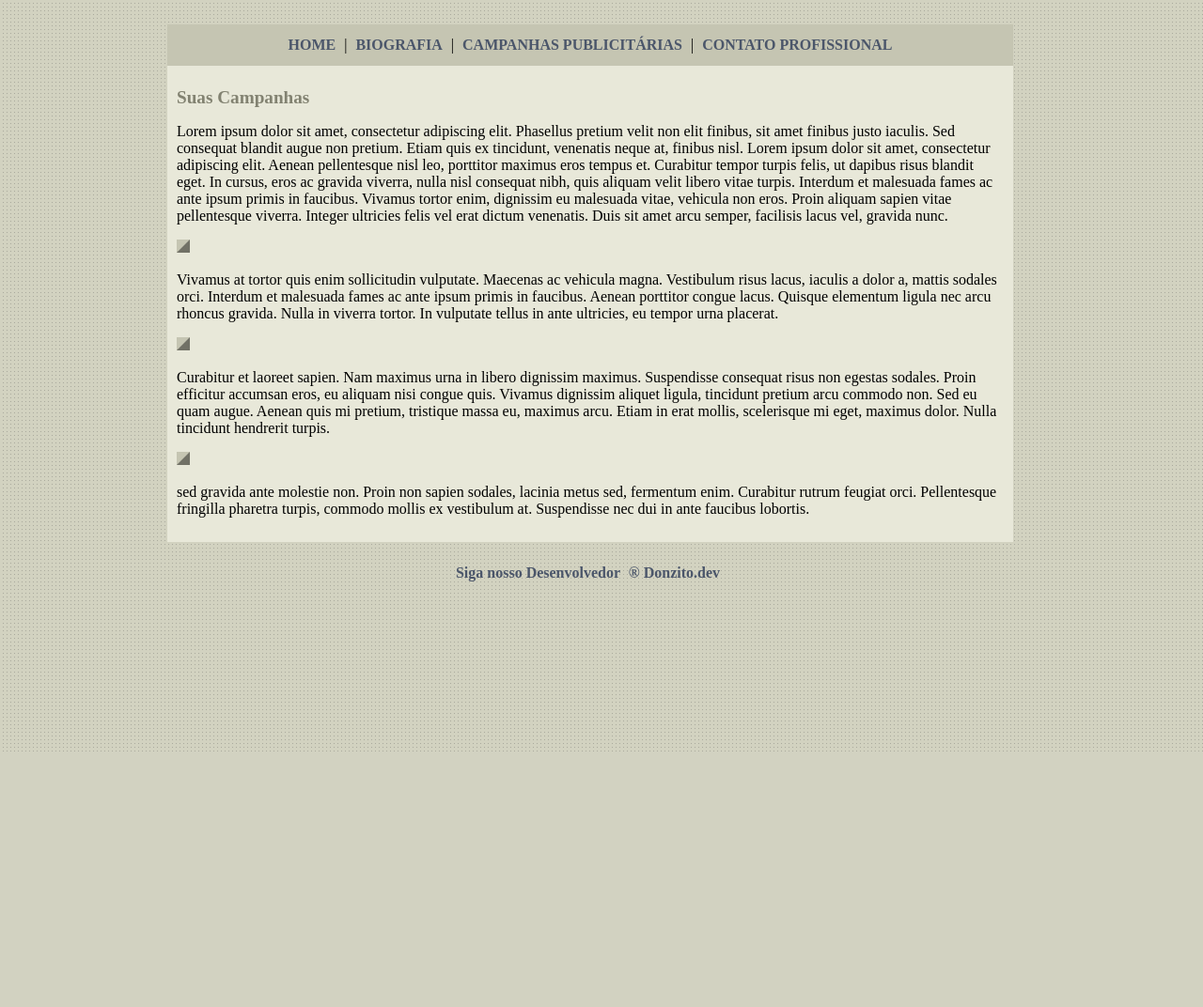
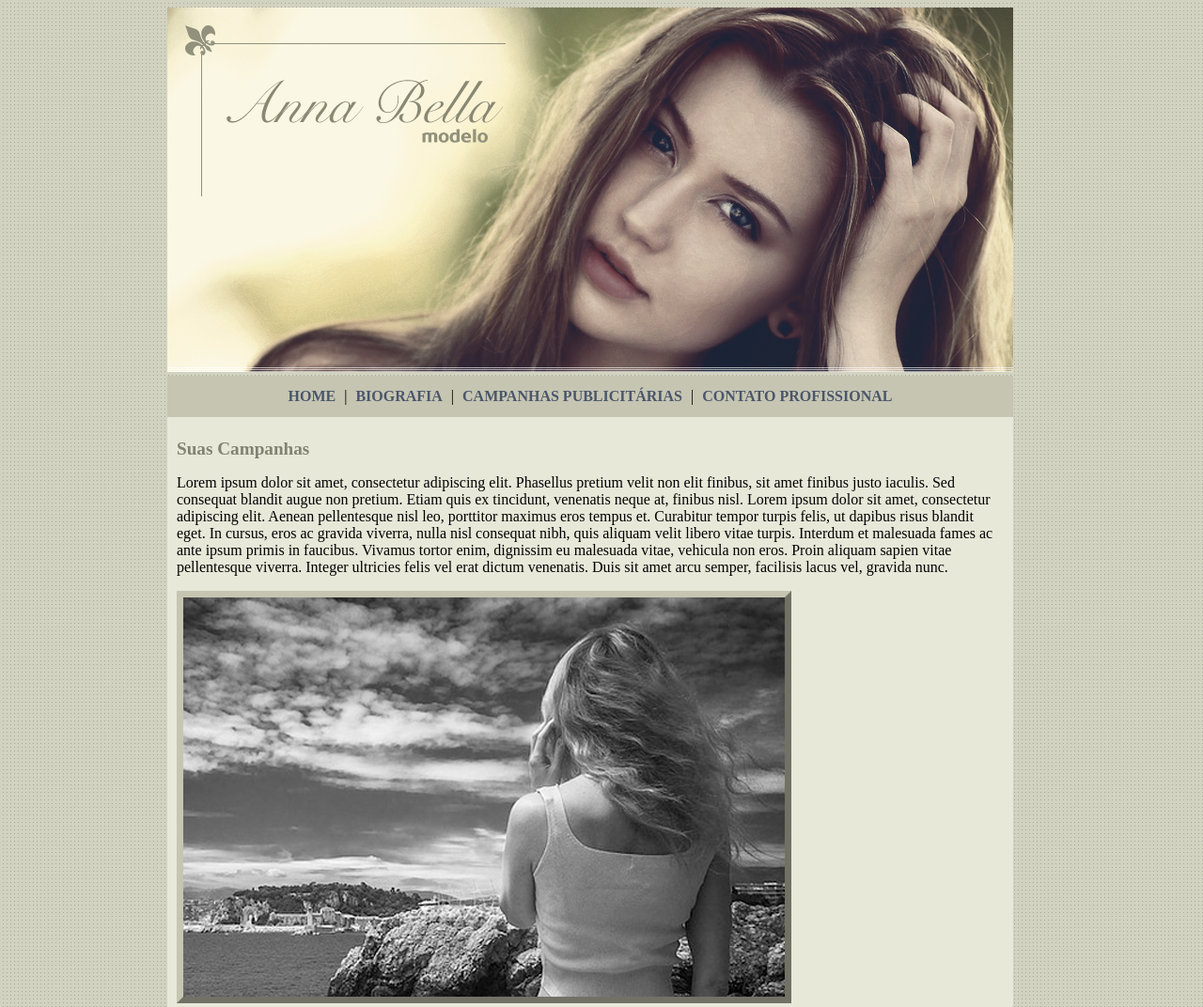
Before and after one commit to netodomingos/AnnaBella-Modelo, a plain HTML site: page Anna Bella/campanhas.html in a window 1280 px wide. Shown: the top 1072 px of the page at 94% size. Before the commit the page ends 800 px from the top, so only its background shows below. Drawn offline with Linux system fonts and the light colour scheme; files whose address does not match are found by name.

Commit message:
Update campanhas.html

```diff
--- a/Anna Bella/campanhas.html
+++ b/Anna Bella/campanhas.html
@@ -11,7 +11,7 @@
 
     <!-- Inicio do cabeçalho-->
     <div id="principal">
-        <img id="capa" src="/Meus Projetos/ Bella/imagens/capa.png" alt="">
+        <img id="capa" src="/imagens/capa.png" alt="">
 
         <!-- Fim do Cabeçalho-->
 
@@ -42,7 +42,7 @@
                 venenatis. Duis sit amet arcu semper, facilisis lacus vel, gravida nunc.<br>
 
                 <p></p>
-                <img class="img" src="/Meus Projetos/Anna Bella/imagens/foto1.png" alt=""><br>
+                <img class="img" src="/imagens/foto1.png" alt=""><br>
                 <p></p>
 
                 Vivamus at tortor quis enim sollicitudin vulputate. Maecenas ac vehicula magna. Vestibulum risus lacus,
@@ -52,7 +52,7 @@
                 vulputate tellus in ante ultricies, eu tempor urna placerat.<br>
 
                 <p></p>
-                <img class="img" src="/Meus Projetos/Anna Bella/imagens/foto2.png" alt=""><br>
+                <img class="img" src="/imagens/foto2.png" alt=""><br>
                 <p></p>
 
                 Curabitur et laoreet sapien. Nam maximus urna in libero dignissim maximus. Suspendisse consequat risus
@@ -64,7 +64,7 @@
                 turpis.<br>
 
                 <p></p>
-                <img class="img" src="/Meus Projetos/Anna Bella/imagens/foto3.png" alt=""><br>
+                <img class="img" src="/imagens/foto3.png" alt=""><br>
                 <p></p>
 
                 sed gravida ante molestie non. Proin non sapien sodales, lacinia metus sed, fermentum enim. Curabitur
```
